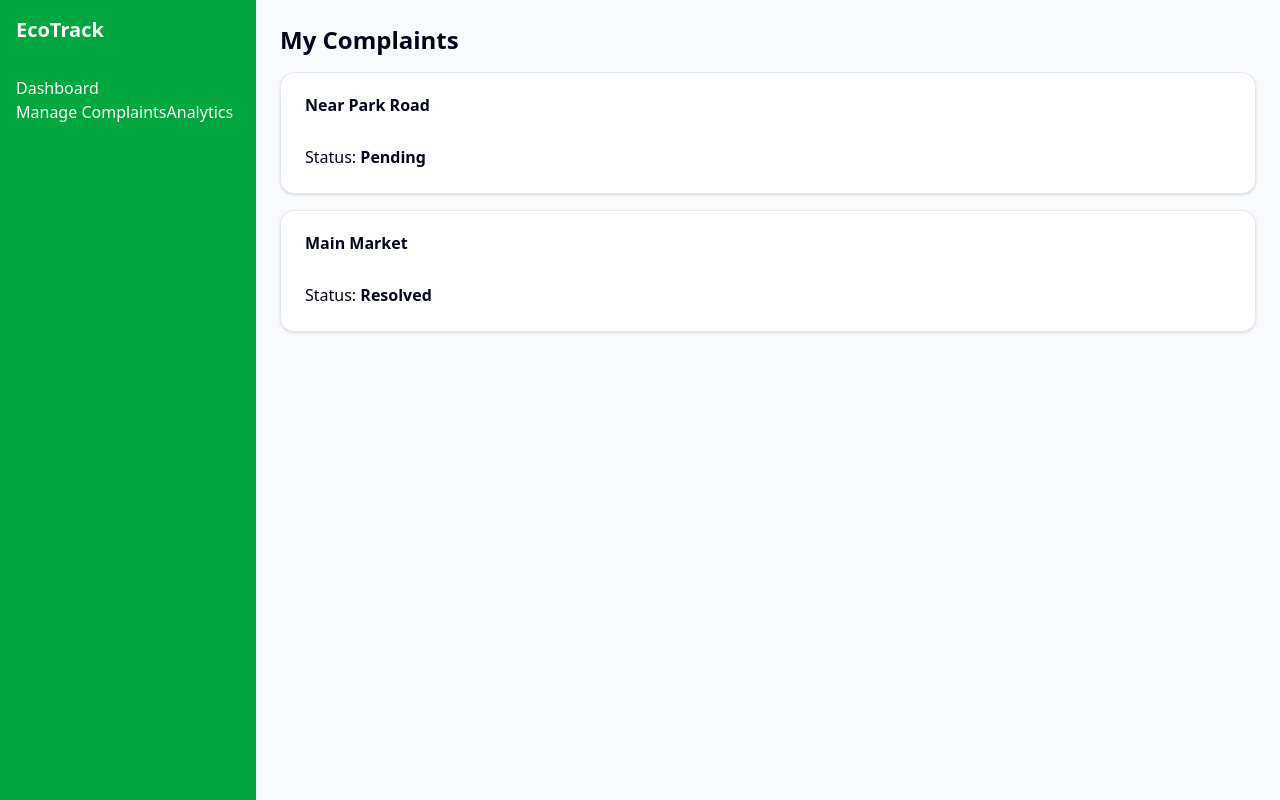
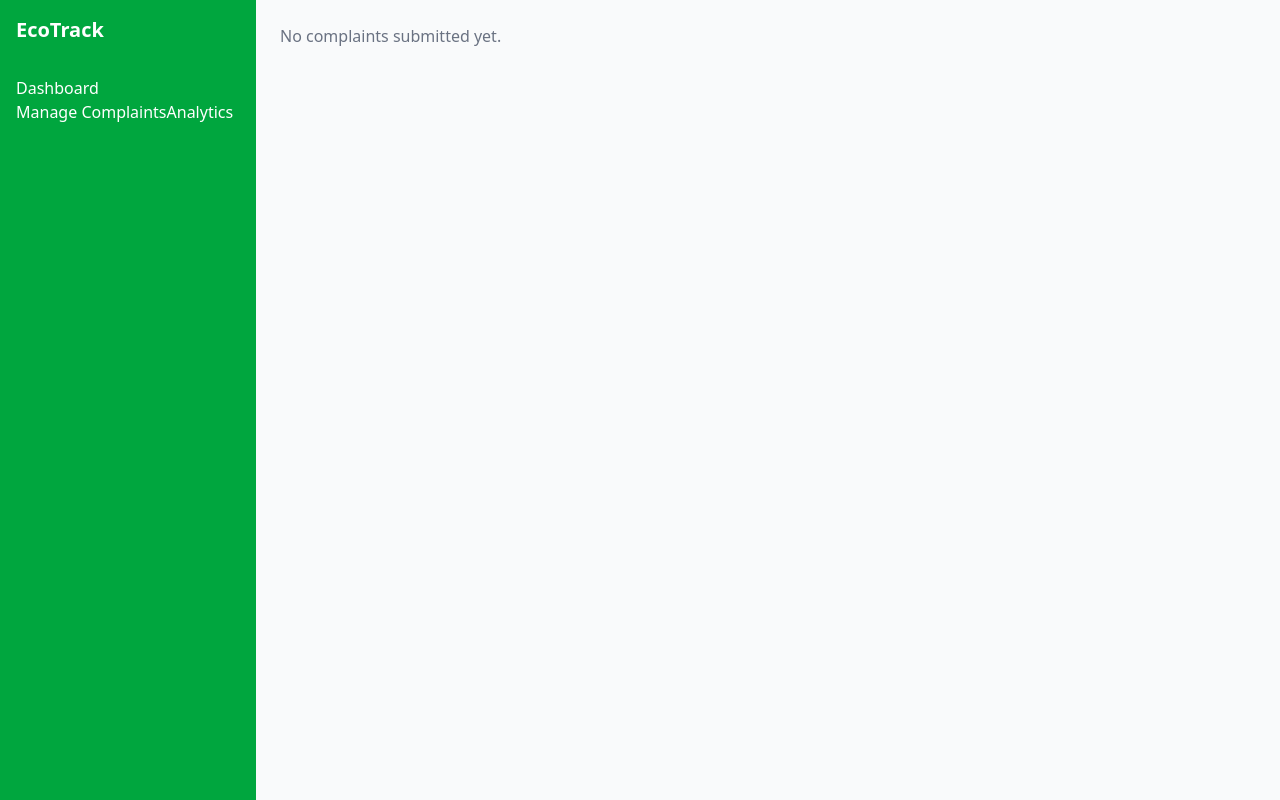
Before and after one commit to Snehil7903/eco-track, a React (Vite) app in the folder client/: page /complaints in a window 1280 px wide. Built offline with nearby package versions, Linux system fonts and the light colour scheme; sample sign-in values are in the browser's storage.

Commit message:
Day 5: Implement complaint context and submit flow

```diff
--- /dev/null
+++ b/client/src/context/ComplaintContext.jsx
@@ -0,0 +1,22 @@
+import { createContext, useContext, useState } from "react";
+
+const ComplaintContext = createContext();
+
+export function ComplaintProvider({ children }) {
+  const [complaints, setComplaints] = useState([]);
+
+  const addComplaint = (complaint) => {
+    setComplaints((prev) => [
+      ...prev,
+      { id: Date.now(), status: "Pending", ...complaint },
+    ]);
+  };
+
+  return (
+    <ComplaintContext.Provider value={{ complaints, addComplaint }}>
+      {children}
+    </ComplaintContext.Provider>
+  );
+}
+
+export const useComplaints = () => useContext(ComplaintContext);
--- a/client/src/main.jsx
+++ b/client/src/main.jsx
@@ -3,11 +3,14 @@ import ReactDOM from "react-dom/client";
 import App from "./App";
 import "./index.css";
 import { AuthProvider } from "./context/AuthContext";
+import { ComplaintProvider } from "./context/ComplaintContext";
 
 ReactDOM.createRoot(document.getElementById("root")).render(
   <React.StrictMode>
     <AuthProvider>
-      <App />
+      <ComplaintProvider>
+        <App />
+      </ComplaintProvider>
     </AuthProvider>
   </React.StrictMode>
 );
--- a/client/src/pages/complaints/MyComplaints.jsx
+++ b/client/src/pages/complaints/MyComplaints.jsx
@@ -1,31 +1,27 @@
+import { useComplaints } from "@/context/ComplaintContext";
 import { Card, CardContent, CardHeader, CardTitle } from "@/components/ui/card";
 
-const dummyComplaints = [
-  {
-    id: 1,
-    location: "Near Park Road",
-    status: "Pending",
-  },
-  {
-    id: 2,
-    location: "Main Market",
-    status: "Resolved",
-  },
-];
+export default function MyComplaints() {
+  const { complaints } = useComplaints();
 
-export default function MyComplaints() {
+  if (complaints.length === 0) {
+    return <p className="text-gray-500">No complaints submitted yet.</p>;
+  }
+
   return (
     <div className="space-y-4">
       <h1 className="text-2xl font-bold">My Complaints</h1>
 
-      {dummyComplaints.map((c) => (
+      {complaints.map((c) => (
         <Card key={c.id}>
           <CardHeader>
             <CardTitle>{c.location}</CardTitle>
           </CardHeader>
           <CardContent>
-            Status:{" "}
-            <span className="font-semibold">{c.status}</span>
+            <p className="text-sm text-gray-600">{c.description}</p>
+            <p className="mt-2 font-semibold">
+              Status: {c.status}
+            </p>
           </CardContent>
         </Card>
       ))}
--- a/client/src/pages/complaints/NewComplaint.jsx
+++ b/client/src/pages/complaints/NewComplaint.jsx
@@ -2,9 +2,21 @@ import { useState } from "react";
 import { Button } from "@/components/ui/button";
 import { Input } from "@/components/ui/input";
 import { Card, CardContent, CardHeader, CardTitle } from "@/components/ui/card";
+import { useComplaints } from "@/context/ComplaintContext";
+import { useNavigate } from "react-router-dom";
 
 export default function NewComplaint() {
+  const [location, setLocation] = useState("");
+  const [description, setDescription] = useState("");
   const [image, setImage] = useState(null);
+
+  const { addComplaint } = useComplaints();
+  const navigate = useNavigate();
+
+  const handleSubmit = () => {
+    addComplaint({ location, description, image });
+    navigate("/complaints");
+  };
 
   return (
     <Card className="max-w-xl">
@@ -13,12 +25,18 @@ export default function NewComplaint() {
       </CardHeader>
 
       <CardContent className="space-y-4">
-        <Input placeholder="Location (Area / Landmark)" />
+        <Input
+          placeholder="Location"
+          value={location}
+          onChange={(e) => setLocation(e.target.value)}
+        />
 
         <textarea
           className="w-full border rounded p-2"
-          placeholder="Describe the issue..."
           rows={4}
+          placeholder="Describe the issue"
+          value={description}
+          onChange={(e) => setDescription(e.target.value)}
         />
 
         <Input
@@ -30,12 +48,13 @@ export default function NewComplaint() {
         {image && (
           <img
             src={URL.createObjectURL(image)}
-            alt="preview"
-            className="h-40 object-cover rounded"
+            className="h-40 rounded object-cover"
           />
         )}
 
-        <Button className="w-full">Submit Complaint</Button>
+        <Button className="w-full" onClick={handleSubmit}>
+          Submit Complaint
+        </Button>
       </CardContent>
     </Card>
   );
```
